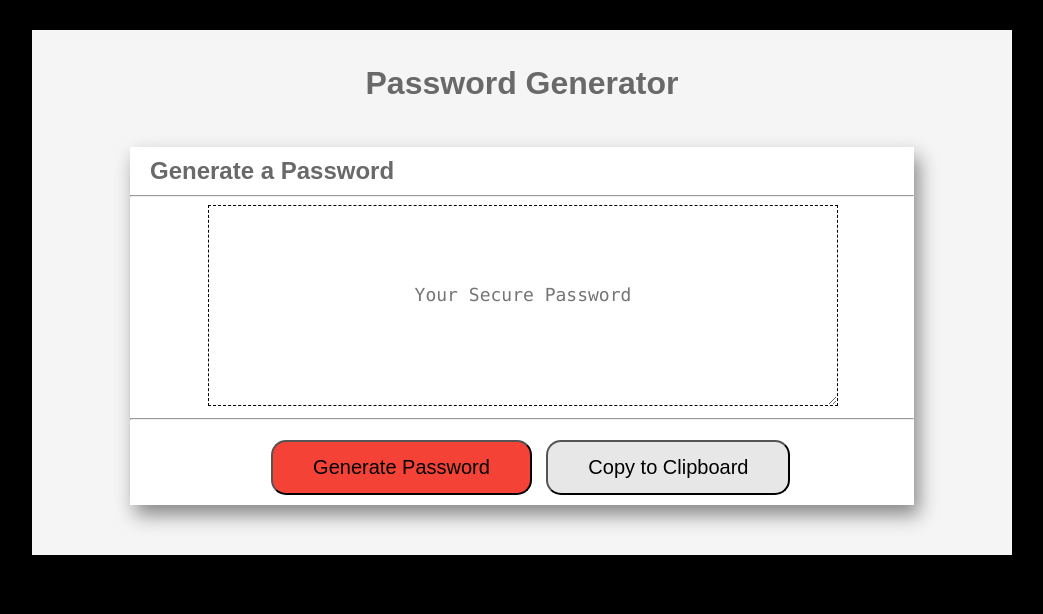
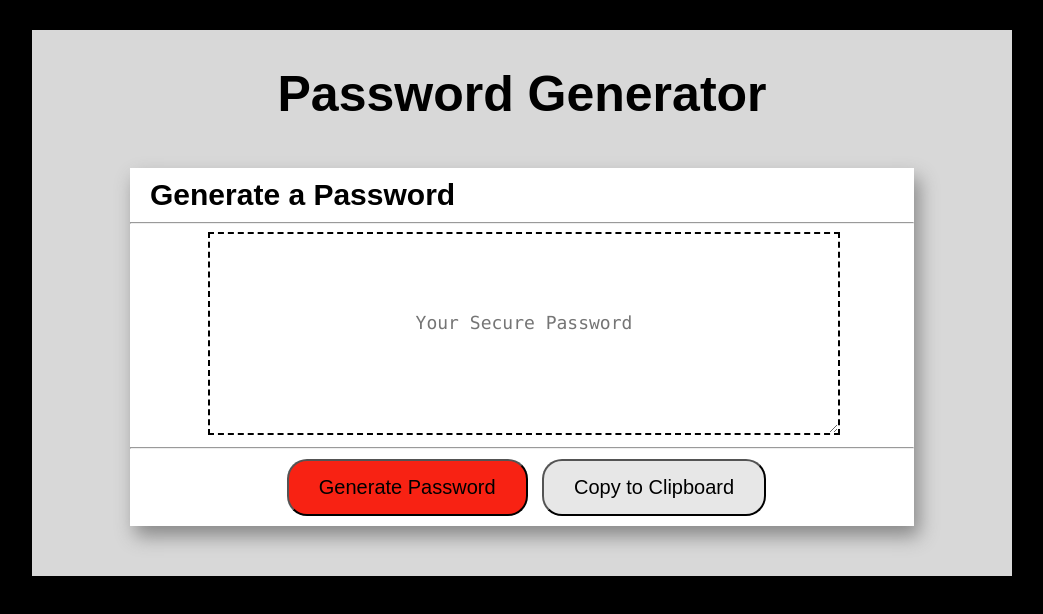
Before and after one commit to Dan-Hammack/Password-Generator, a plain HTML site: page index.html in a window 1280 px wide. Shown: the whole page, without its empty margins (160-1203 px from the left). Drawn offline with Linux system fonts and the light colour scheme.

Commit message:
edited html and css

```diff
--- a/assets/style.css
+++ b/assets/style.css
@@ -3,11 +3,11 @@ body {
     background-color: #000000;
     margin: 0 auto;
     font-family: 'Arial', 'Helvetica Neue', Helvetica, sans-serif;
-    color: #696969;
+    color: #000000;
 }
 /* Styles for the wrapper div */
 #wrapper {
-    background-color: #F5F5F5;
+    background-color: #d8d8d8;
     margin-left: 15%;
     padding-bottom: 50px;
     padding-top: 30px;
@@ -27,7 +27,7 @@ h1 {
     text-align: center;
     margin-top: 5px;
     margin-bottom: 45px;
-    font-size: 2em;
+    font-size:50px;
     font-family: 'Arial', 'Helvetica Neue', Helvetica, sans-serif;
     font-weight: bold;
 
@@ -37,42 +37,42 @@ h2 {
     margin-left: 20px;
     padding-top: 10px;
     margin-bottom: 10px;
-    font-size: 1.5em;
+    font-size: 30px;
     font-family: 'Arial', 'Helvetica Neue', Helvetica, sans-serif;
     font-weight: bold;
 }
 /* Styles for textarea */
 textarea {
     padding: 10%;
-    border: dashed 1px rgb(0, 0, 0);
+    border: dashed 2px rgb(0, 0, 0);
     margin-left: 10%;
     padding-left: 15%;
     padding-right: 15%;
     width: 50%;
     font-family: "Lucida Console", Monaco, monospace;
     text-align: center;
-    color: #696969;
+    color: #0400ee;
     font-size: 18px;
 }
 /* Styles for button div */
 #btn {
-    margin-top: 20px;
+    margin-top: 10px;
 }
 /* Styles for generate button */
 #generate {
-    background-color: #f44336;
+    background-color: #f82213;
     font-size: 20px;
-    padding: 14px 40px;
-    border-radius: 15px;
-    margin-left: 18%;
+    padding: 15px 30px;
+    border-radius: 20px;
+    margin-left: 20%;
     margin-bottom: 10px;
 }
 /* Styles for copy button */
 #copy {
     background-color: #e7e7e7;
     font-size: 20px;
-    padding: 14px 40px;
-    border-radius: 15px;
+     padding: 15px 30px;
+    border-radius: 20px;
     margin-left: 10px;
     margin-bottom: 10px;
 }
--- a/index.html
+++ b/index.html
@@ -9,7 +9,6 @@
     <!-- This is the title-->
     <title>Password Generator</title>
     <!-- These are the style links. Reset CSS and Styles CSS -->
-    <link rel="stylesheet" type="text/css" href="assets/reset.css">
     <link rel="stylesheet" type="text/css" href="assets/style.css">
 
 </head>
@@ -18,6 +17,7 @@
 <body>
     <!--This is the wrapper container with all of the content-->
     <div id="wrapper">
+        <div class="container-fluid">
             <header>
                 <h1>Password Generator</h1>
             </header>
@@ -25,7 +25,7 @@
             <div id="content">
                 <h2>Generate a Password</h2>
                 <hr>
-            <!-- This is a readonly text area for output-->
+                <!-- This is a prompt text area for output-->
                 <textarea readonly id="password" placeholder="Your Secure Password"
                     aria-label="Generated Password"></textarea>
                 <hr>
@@ -36,8 +36,7 @@
                         Password</button>
                     <!-- This is the copy button -->
                     <button id="copy">Copy to Clipboard</button>
-
-
+                </div>
             </div>
         </div>
     </div>
```
Lines whose indentation alone changed are shown as unchanged.
